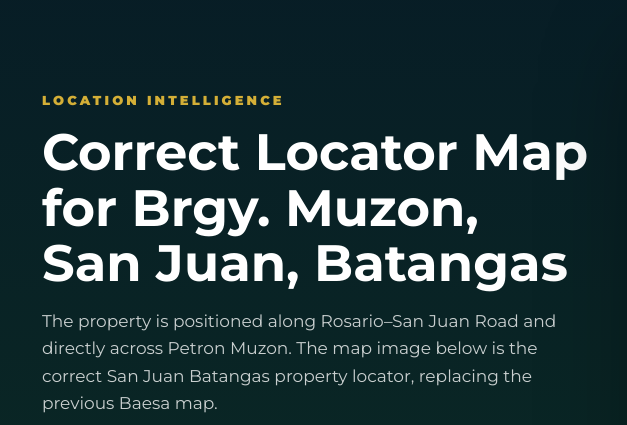
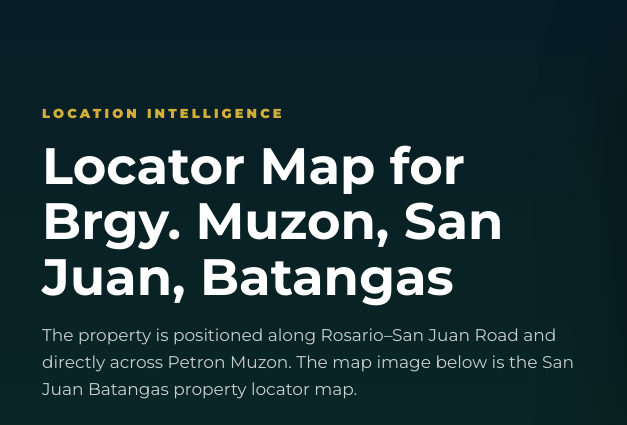
Before and after one commit to digitaltrading76-oss/best-buy-properties-san-juan-batangas, a website: page index.html in a window 1280 px wide. Shown: the part 3920-4345 px from the top of the page, 0-627 px from the left. Drawn offline with Linux system fonts and the light colour scheme.

Commit message:
Update index.html

```diff
--- a/index.html
+++ b/index.html
@@ -111,8 +111,8 @@
     <section class="section dark split-section" id="location">
       <div class="split-text">
         <span>LOCATION INTELLIGENCE</span>
-        <h2>Correct Locator Map for Brgy. Muzon, San Juan, Batangas</h2>
-        <p>The property is positioned along Rosario–San Juan Road and directly across Petron Muzon. The map image below is the correct San Juan Batangas property locator, replacing the previous Baesa map.</p>
+        <h2>Locator Map for Brgy. Muzon, San Juan, Batangas</h2>
+        <p>The property is positioned along Rosario–San Juan Road and directly across Petron Muzon. The map image below is the San Juan Batangas property locator map.</p>
         <ul>
           <li>Direct road visibility from passing vehicles</li>
           <li>Accessible for cars, delivery vehicles, and commercial traffic</li>
```
